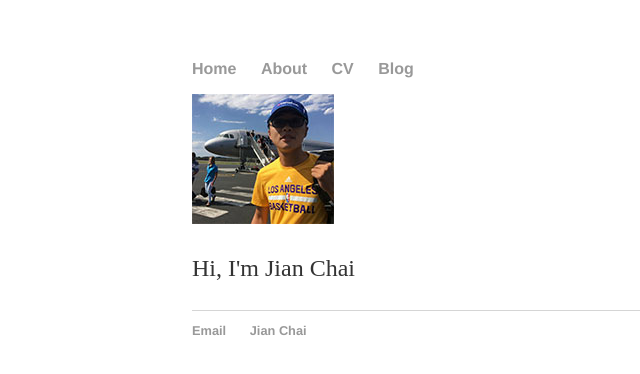
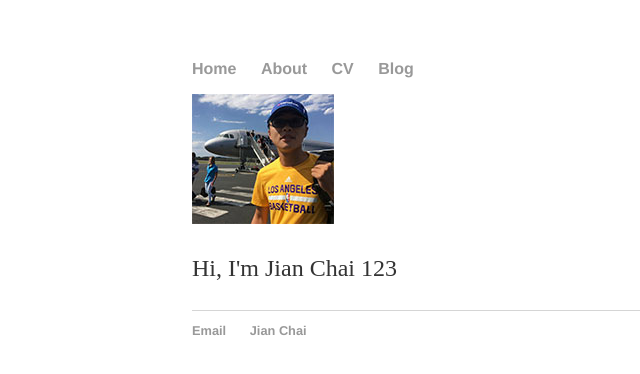
Before and after one commit to jachinchai/jachinchai.github.io, a Jekyll site: the page built from index.html, in a window 1280 px wide. Shown: the top 374 px of the page, without its empty margins (0-640 px from the left). Built offline with Jekyll 4.4.1, drawn with Linux system fonts in a browser that asks for light colours.

Commit message:
Update index.html

```diff
--- a/index.html
+++ b/index.html
@@ -9,7 +9,7 @@ title: Jian Chai
 	<img  class="img-circle avatar" alt="Jian Chai" src="img/photo1.jpg">
 	</div>
 	<div itemscope itemtype="http://data-vocabulary.org/Person" class="col-sm-8">
-	<p class="lead">Hi, I'm <span itemprop="name">Jian Chai</span></p>
+	<p class="lead">Hi, I'm <span itemprop="name">Jian Chai 123</span></p>
 	</div>
 </div>
 <!-- </div> -->
```
